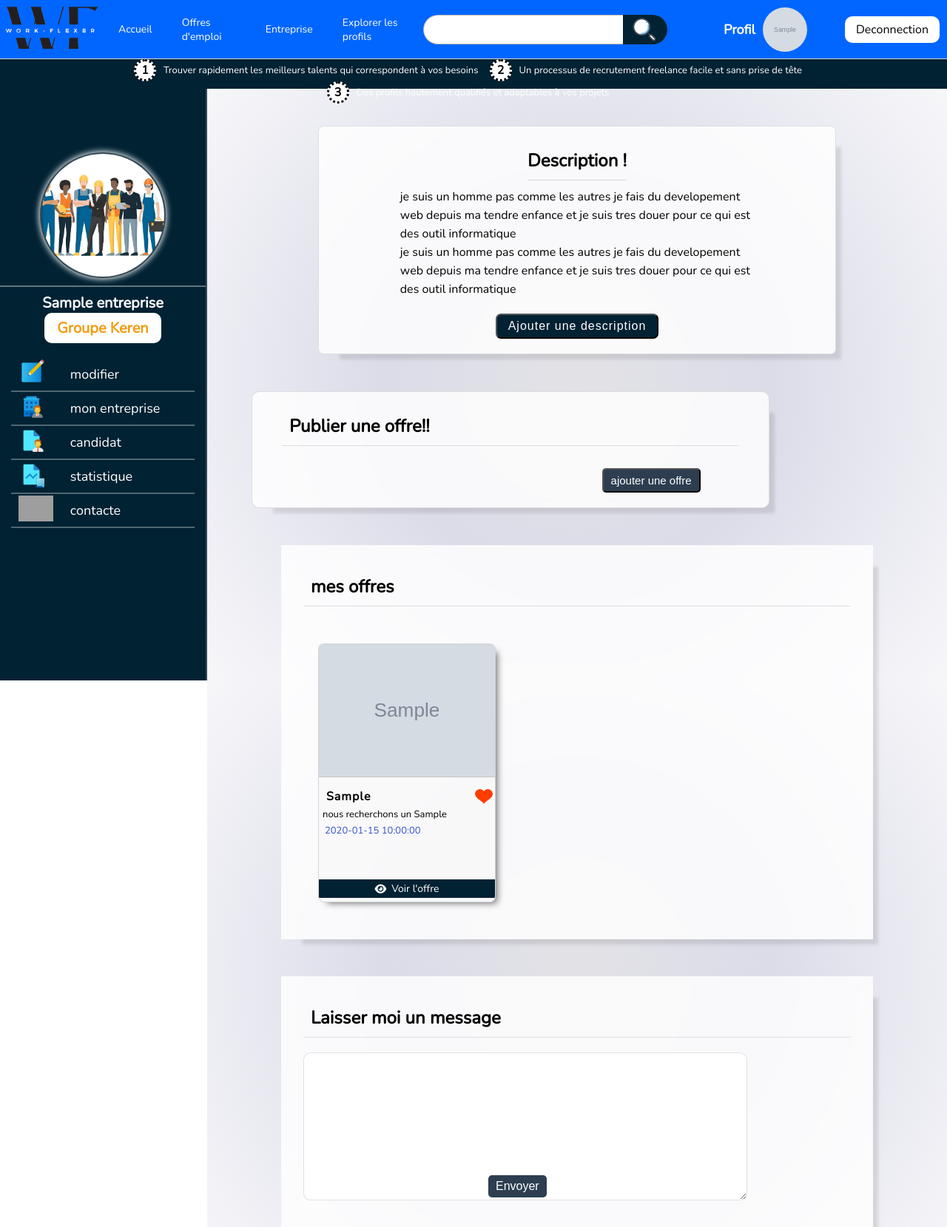
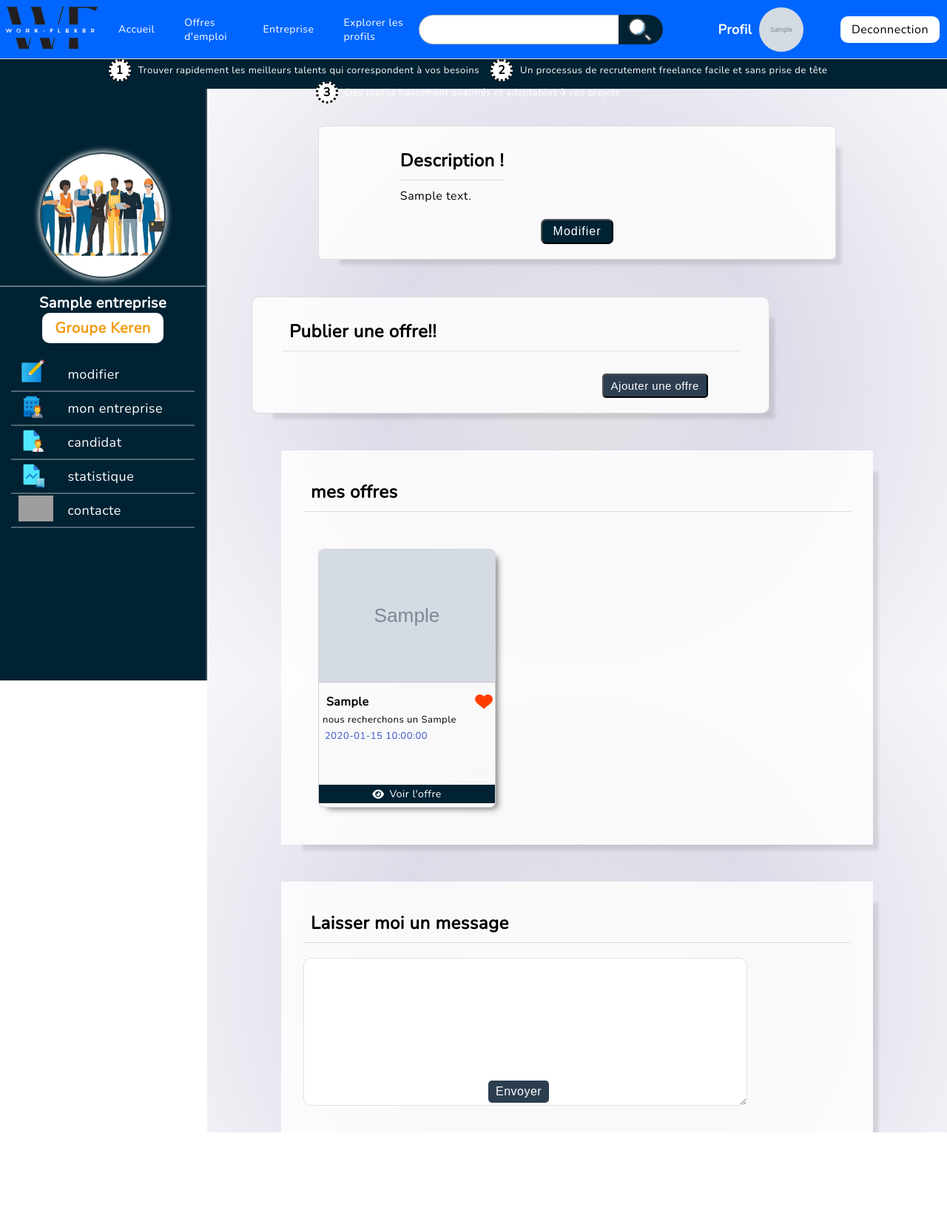
Before and after one commit to nick-dev12/site_de_travail, a PHP site: page /entreprise/entreprise_profil.php in a window 1280 px wide. Shown: the whole page at 74% size. After the commit the page ends 1531 px from the top, so only its background shows below. Run offline with PHP 8.4, Linux system fonts and the light colour scheme; the visitor is signed in with stand-in values (Sample User, id 1); tables that the repository leaves empty or names only in its code hold one stand-in row (values such as "Sample post"); grey boxes marked "Sample" are stand-in pictures; some libraries are stand-ins or nearby versions; some web fonts are replaced; grey boxes are pictures that could not be loaded.

Commit message:
mise a jour 2

```diff
--- a/connection_compte.php
+++ b/connection_compte.php
@@ -45,7 +45,7 @@ if (isset($_SESSION['users_id']) && $_SESSION['users_id']) {
             </div>
 
             <div>
-                <a href="/compte_travailleur.php">
+                <a href="/connexion.php">
                     <button> compte de travailleur</button>
                     <img src="/image/travail.png" alt="">
                 </a>
--- a/css/entreprise_profil.css
+++ b/css/entreprise_profil.css
@@ -5,6 +5,7 @@
 *{
     margin:0 ;
     box-sizing: border-box;
+    letter-spacing: 0.5px;
 }
 
 body{
@@ -423,11 +424,12 @@ body{
     border-radius: 10px;
     display: flex;
     flex-direction: column;
+    align-items: start;
+}
 
-}
 .section3 .container_box3 .box1 p{
     font-size: 16px;
-    line-height: 25px;
+    color: #646464a3;
 }
 .section3 .container_box3  h2{
     margin-bottom: 10px;
--- a/entreprise/app/controller/controllerDescription.php
+++ b/entreprise/app/controller/controllerDescription.php
@@ -15,9 +15,31 @@ if (isset($_POST['ajouter'])) {
 
     if (empty($_SESSION['error_message'])) {
         if (postDescription($db, $entreprise_id, $descriptions, $liens)) {
-            $_SESSION['success_message'] = ' description ajouter avec succes !!';
+            $_SESSION['success_message'] = ' Description ajouter avec succes !!';
             header('Location: entreprise_profil.php');
         }
     }
 }
+
+$afficheDescriptionentreprise=getDescriptionEntreprise ($db,$_SESSION['compte_entreprise']);
+
+if (isset($_POST['modifier'])) {
+
+    $descriptions=$liens='';
+
+    if (empty($_POST['descriptions'])) {
+        $_SESSION['error_message'] = 'Le champ DESCRIPTION ne dois pas etre vide !!!';
+    }else{
+        $descriptions=$_POST['descriptions'];
+    }
+
+        $liens=$_POST['liens'];
+        if (empty( $_SESSION['error_message'])) {
+            if (updatDescristion($db,$descriptions,$liens)) {
+                $_SESSION['success_message'] = ' Description modifier avec succes !!';
+                header('Location: entreprise_profil.php');
+            }
+        }
+
+}
 ?>
--- a/entreprise/app/model/description_entreprise.php
+++ b/entreprise/app/model/description_entreprise.php
@@ -2,6 +2,14 @@
 include(__DIR__. '/conn/conn.php');
 
 
+/**
+ * Summary of postDescription
+ * @param mixed $db
+ * @param mixed $entreprise_id
+ * @param mixed $descriptions
+ * @param mixed $liens
+ * @return mixed
+ */
 function postDescription ($db,$entreprise_id , $descriptions, $liens){
 $sql = " INSERT INTO description_entreprise (entreprise_id, descriptions, liens) VALUES ( :entreprise_id, :descriptions, :liens) ";
 $stmt = $db->prepare($sql);
@@ -10,4 +18,33 @@ $stmt->bindParam(':descriptions', $descriptions);
 $stmt->bindParam(':liens', $liens);
 return $stmt->execute();
 }
+
+/**
+ * Summary of getDescriptionEntreprise
+ * @param mixed $db
+ * @param mixed $entreprise_id
+ * @return mixed
+ */
+function getDescriptionEntreprise ($db,$entreprise_id){
+    $sql = " SELECT * FROM description_entreprise WHERE entreprise_id=:entreprise_id";
+    $stmt = $db->prepare($sql);
+    $stmt-> bindValue(':entreprise_id',$entreprise_id, PDO::PARAM_INT);
+    $stmt->execute();
+    return $stmt->fetch(PDO::FETCH_ASSOC);
+}
+
+/**
+ * Summary of updatDescristion
+ * @param mixed $db
+ * @param mixed $descriptions
+ * @param mixed $liens
+ * @return mixed
+ */
+function updatDescristion($db,$descriptions,$liens){
+    $sql = " UPDATE description_entreprise SET descriptions=:descriptions, liens=:liens";
+    $stmt = $db->prepare($sql);
+    $stmt->bindValue(':descriptions',$descriptions,PDO::PARAM_STR);
+    $stmt->bindValue(':liens',$liens,PDO::PARAM_STR);
+    return $stmt->execute();
+}
  ?>
--- a/entreprise/entreprise_profil.php
+++ b/entreprise/entreprise_profil.php
@@ -25,7 +25,9 @@ include_once('app/controller/controllerDescription.php');
         integrity="sha512-iecdLmaskl7CVkqkXNQ/ZH/XLlvWZOJyj7Yy7tcenmpD1ypASozpmT/E0iPtmFIB46ZmdtAc9eNBvH0H/ZpiBw=="
         crossorigin="anonymous" referrerpolicy="no-referrer" />
 
-        <script src="https://cdn.jsdelivr.net/npm/jquery@3.5.1/dist/jquery.slim.min.js" integrity="sha384-DfXdz2htPH0lsSSs5nCTpuj/zy4C+OGpamoFVy38MVBnE+IbbVYUew+OrCXaRkfj" crossorigin="anonymous"></script>
+    <script src="https://cdn.jsdelivr.net/npm/jquery@3.5.1/dist/jquery.slim.min.js"
+        integrity="sha384-DfXdz2htPH0lsSSs5nCTpuj/zy4C+OGpamoFVy38MVBnE+IbbVYUew+OrCXaRkfj"
+        crossorigin="anonymous"></script>
     <link href="https://cdn.jsdelivr.net/npm/summernote@0.8.18/dist/summernote-lite.min.css" rel="stylesheet">
     <script src="https://cdn.jsdelivr.net/npm/summernote@0.8.18/dist/summernote-lite.min.js"></script>
 
@@ -42,7 +44,9 @@ include_once('app/controller/controllerDescription.php');
             <div class="box1">
                 <img src="/image/offre-emploi-quebec.jpg" alt="">
                 <span></span>
-                <h2><?=  $getEntreprise['nom'] ;?></h2>
+                <h2>
+                    <?= $getEntreprise['nom']; ?>
+                </h2>
             </div>
 
             <div class="box2">
@@ -52,24 +56,24 @@ include_once('app/controller/controllerDescription.php');
                 <table>
 
                     <tr>
-                        <td id="td" ><img src="../image/modifier.png" alt=""></td>
+                        <td id="td"><img src="../image/modifier.png" alt=""></td>
                         <td> <a href="cv_users.php">modifier</a></td>
                     </tr>
 
                     <tr>
-                    <td id="td" ><img src="../image/entreprise_ic.png" alt=""></td>
+                        <td id="td"><img src="../image/entreprise_ic.png" alt=""></td>
                         <td>mon entreprise</td>
                     </tr>
                     <tr>
-                    <td id="td" ><img src="../image/candidat.png" alt=""></td>
+                        <td id="td"><img src="../image/candidat.png" alt=""></td>
                         <td>candidat</td>
                     </tr>
                     <tr>
-                    <td id="td" ><img src="../image/stat.png" alt=""></td>
+                        <td id="td"><img src="../image/stat.png" alt=""></td>
                         <td>statistique</td>
                     </tr>
                     <tr>
-                    <td id="td" ><img src="../image/contacts-48.png" alt=""></td>
+                        <td id="td"><img src="../image/contacts-48.png" alt=""></td>
                         <td>contacte</td>
                     </tr>
                 </table>
@@ -80,15 +84,15 @@ include_once('app/controller/controllerDescription.php');
 
     <section class="section3">
 
-    <?php if (isset($_SESSION['success_message'])) : ?>
+        <?php if (isset($_SESSION['success_message'])): ?>
             <div class="success">
-            <?php echo $_SESSION['success_message'] ; ?>
+                <?php echo $_SESSION['success_message']; ?>
                 <?php unset($_SESSION['success_message']); ?>
             </div>
         <?php else: ?>
-            <?php if(isset($_SESSION['error_message'])): ?>
+            <?php if (isset($_SESSION['error_message'])): ?>
                 <div class="erreur">
-                <?php echo  $_SESSION['error_message']; ?>
+                    <?php echo $_SESSION['error_message']; ?>
                     <?php unset($_SESSION['error_message']); ?>
                 </div>
 
@@ -96,34 +100,49 @@ include_once('app/controller/controllerDescription.php');
         <?php endif; ?>
 
         <script>
-            let success =document.querySelector('.success')
-            setTimeout( ()=>{
+            let success = document.querySelector('.success')
+            setTimeout(() => {
                 success.classList.add('visible')
-            },200)
-             setTimeout( ()=>{
+            }, 200)
+            setTimeout(() => {
                 success.classList.remove('visible')
-            },6000)
+            }, 6000)
 
-             let erreur =document.querySelector('.erreur')
-            setTimeout( ()=>{
+            let erreur = document.querySelector('.erreur')
+            setTimeout(() => {
                 erreur.classList.add('visible')
-            },200)
-             setTimeout( ()=>{
+            }, 200)
+            setTimeout(() => {
                 erreur.classList.remove('visible')
-            },6000)
+            }, 6000)
         </script>
         <div class="container_box3">
             <div class="box1">
                 <h2>Description !</h2>
-                <p>
-                    je suis un homme pas comme les autres je fais du developement web depuis ma tendre enfance et je
-                    suis tres douer pour ce qui est des outil informatique
-                    <br>
-                    je suis un homme pas comme les autres je fais du developement web depuis ma tendre enfance et je
-                    suis tres douer pour ce qui est des outil informatique
-                </p>
+               <?php if(isset(  $afficheDescriptionentreprise['descriptions'])) :?>
+                <?= $afficheDescriptionentreprise['descriptions'] ?>
+                <?php else: ?>
+                    <p> Ajouter une description pour que votre entreprise soit connue </p>
+                    <?php endif; ?>
             </div>
+            <?php if (isset($afficheDescriptionentreprise['descriptions'])): ?>
+                <button class="btn1">Modifier</button>
 
+                <div class="form_desc">
+                    <form method="post" action="">
+                        <div>
+                            <textarea  name="descriptions" id="summernote" cols="30" rows="10">
+                                <?php echo htmlspecialchars($afficheDescriptionentreprise['descriptions'], ENT_QUOTES,'UTF-8') ?>
+                            </textarea>
+                        </div>
+                        <div class="div">
+                            <label for="site">Avez vous un site web ?(facultatif*)</label>
+                            <input type="text" name="liens" id="site" value="<?= $afficheDescriptionentreprise['liens']?>">
+                        </div>
+                        <input type="submit" name="modifier" value="Modifier" id="ajouter">
+                    </form>
+                </div>
+            <?php else: ?>
                 <button class="btn1">Ajouter une description</button>
 
                 <div class="form_desc">
@@ -131,13 +150,16 @@ include_once('app/controller/controllerDescription.php');
                         <div>
                             <textarea name="descriptions" id="summernote" cols="30" rows="10"></textarea>
                         </div>
-                    <div class="div" >
+                        <div class="div">
                             <label for="site">Avez vous un site web ?</label>
                             <input type="text" name="liens" id="site">
                         </div>
                         <input type="submit" name="ajouter" value="ajouter" id="ajouter">
                     </form>
                 </div>
+            <?php endif; ?>
+
+
 
             <script>
                 let btn1 = document.querySelector('.btn1');
@@ -162,7 +184,7 @@ include_once('app/controller/controllerDescription.php');
             </div>
 
             <div class="box2">
-                <button class="btn2">ajouter une offre</button>
+                <button class="btn2">Ajouter une offre</button>
             </div>
 
             <div class="form_off">
@@ -172,15 +194,15 @@ include_once('app/controller/controllerDescription.php');
                         <input type="text" name="poste" id="poste">
                     </div>
                     <div class="box">
-                        <label for="mission">decriver les missions et responsbiliter</label>
+                        <label for="mission">Decriver les missions et responsbiliter</label>
                         <textarea name="mission" id="mission" cols="30" rows="10"></textarea>
                     </div>
                     <div class="box">
-                        <label for="profil">decriver le profil rechercher (caliter et competance)</label>
+                        <label for="profil">Decriver le profil rechercher (caliter et competance)</label>
                         <textarea name="profil" id="profil" cols="30" rows="10"></textarea>
                     </div>
                     <div class="box">
-                        <label for="metier">metier de l'offre</label>
+                        <label for="metier">Nom du metier</label>
                         <input type="text" name="metier" id="metier">
                     </div>
                     <div class="box">
@@ -197,7 +219,7 @@ include_once('app/controller/controllerDescription.php');
                         <input type="text" name="experience" id="experience">
                     </div>
                     <div class="box">
-                        <label for="localite">region </label>
+                        <label for="localite">Region </label>
                         <input type="text" name="localite" id="localite">
                     </div>
                     <div class="box">
@@ -235,20 +257,26 @@ include_once('app/controller/controllerDescription.php');
                 <?php foreach ($afficheOffreEmplois as $offres): ?>
                     <div class="carousel">
                         <img src="../upload/<?= $offres['images'] ?> " alt="">
-                    <div class="p" >
-                        <p><?= $offres ['entreprise'] ?> </p>
+                        <div class="p">
+                            <p>
+                                <?= $offres['entreprise'] ?>
+                            </p>
                             <img class="img" src="../image/coeurs.png" alt="">
                         </div>
 
                         <div class="vendu">
-                        <p>nous recherchons un <?= $offres ['poste'] ?>
+                            <p>nous recherchons un
+                                <?= $offres['poste'] ?>
                             </p>
                         </div>
-                    <p id="nom"><?= $offres['date'] ?> </p>
-                    <a class="liens" href="../entreprise/updat_offre.php?id=<?= $offres ['offre_id'] ?>"><i class="fa-solid fa-eye"></i></span>Voir l'offre</a>
+                        <p id="nom">
+                            <?= $offres['date'] ?>
+                        </p>
+                        <a class="liens" href="../entreprise/updat_offre.php?id=<?= $offres['offre_id'] ?>"><i
+                                class="fa-solid fa-eye"></i></span>Voir l'offre</a>
                     </div>
 
-                <?php endforeach ; ?>
+                <?php endforeach; ?>
 
 
             </div>
```
Also changed, not shown: page/user_profil.php (+5 -5 lines). Lines whose indentation alone changed are shown as unchanged.
